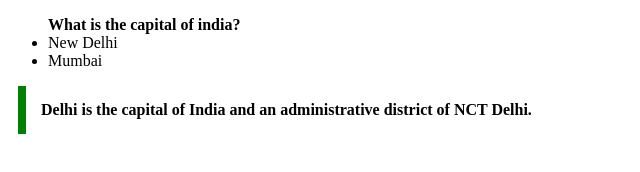
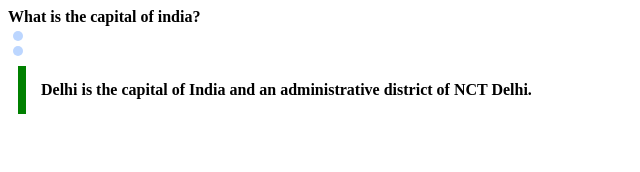
Before and after one commit to acciojob/trivia-Akashgupta19971998, a website: page main.html in a window 1280 px wide. Shown: the whole page, without its empty margins (0-640 px from the left). Drawn offline with Linux system fonts and the light colour scheme.

Commit message:
Update main.html

```diff
--- a/main.html
+++ b/main.html
@@ -13,14 +13,26 @@
 		background-color: #f8fffe"";
 		font-weight: bold;
 	}
+	.circle {
+  /* (A) SAME WIDTH & HEIGHT - SQUARE */
+  width: 10px;
+  height: 10px;
+  /* padding: 5px; */
+  margin: 5px;
+
+  /* (B) 50% RADIUS = CIRCLE */
+  border-radius: 50%;
+
+  /* (C) BACKGROUND COLOR */
+  background: #bcd6ff;
+}
 	</style>
 </head>
+<body>
+<b>What is the capital of india?</b>
+	<div class="circle"></div>
+	<div class="circle"></div>
 
-<body>
-<ul><b>What is the capital of india?</b>
-		<li>New Delhi</li>
-		<li>Mumbai</li>
-	</ul>
 
 	<!-- the entire body must be written by student -->
 	<!--<span>-->
```
